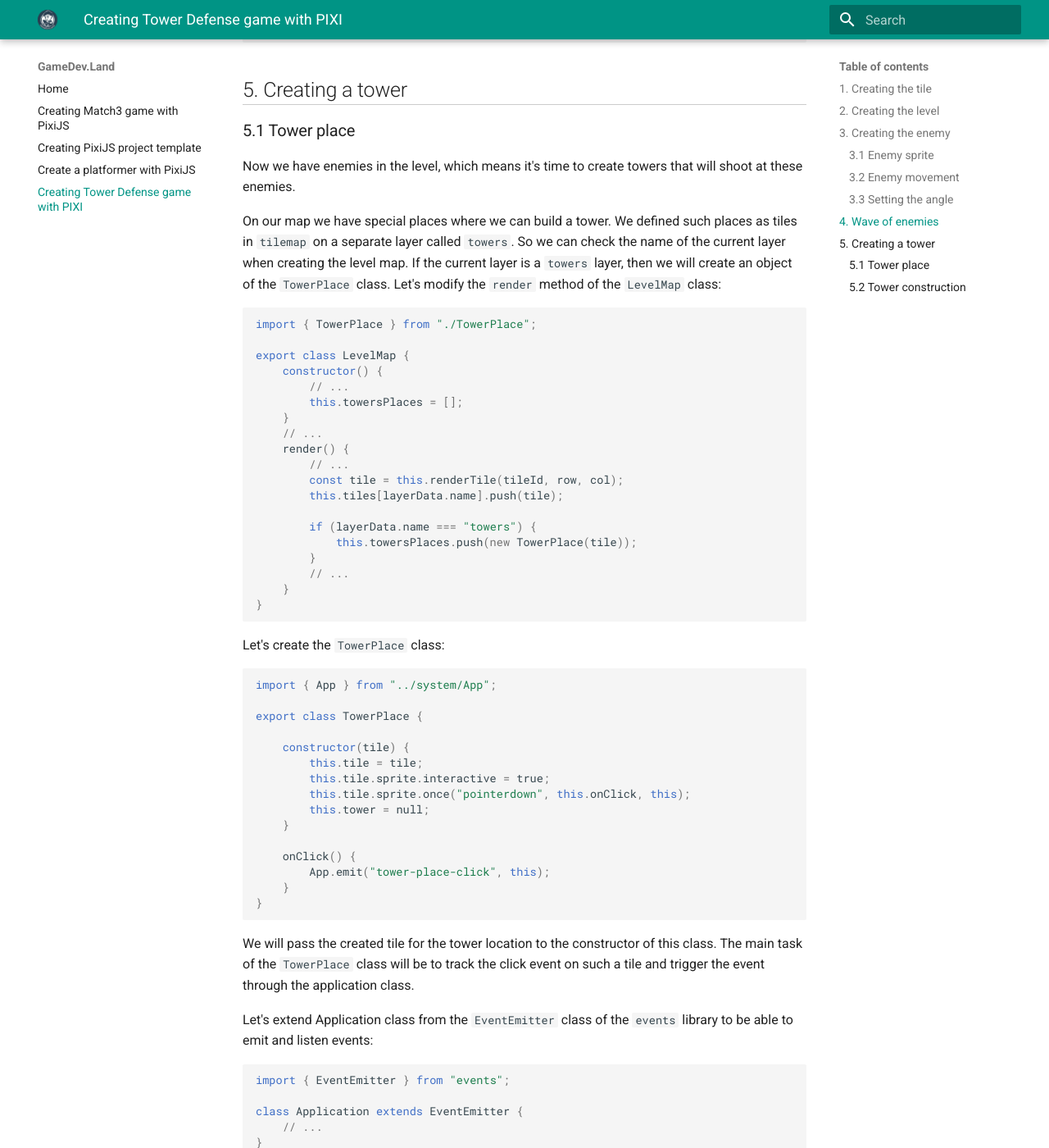
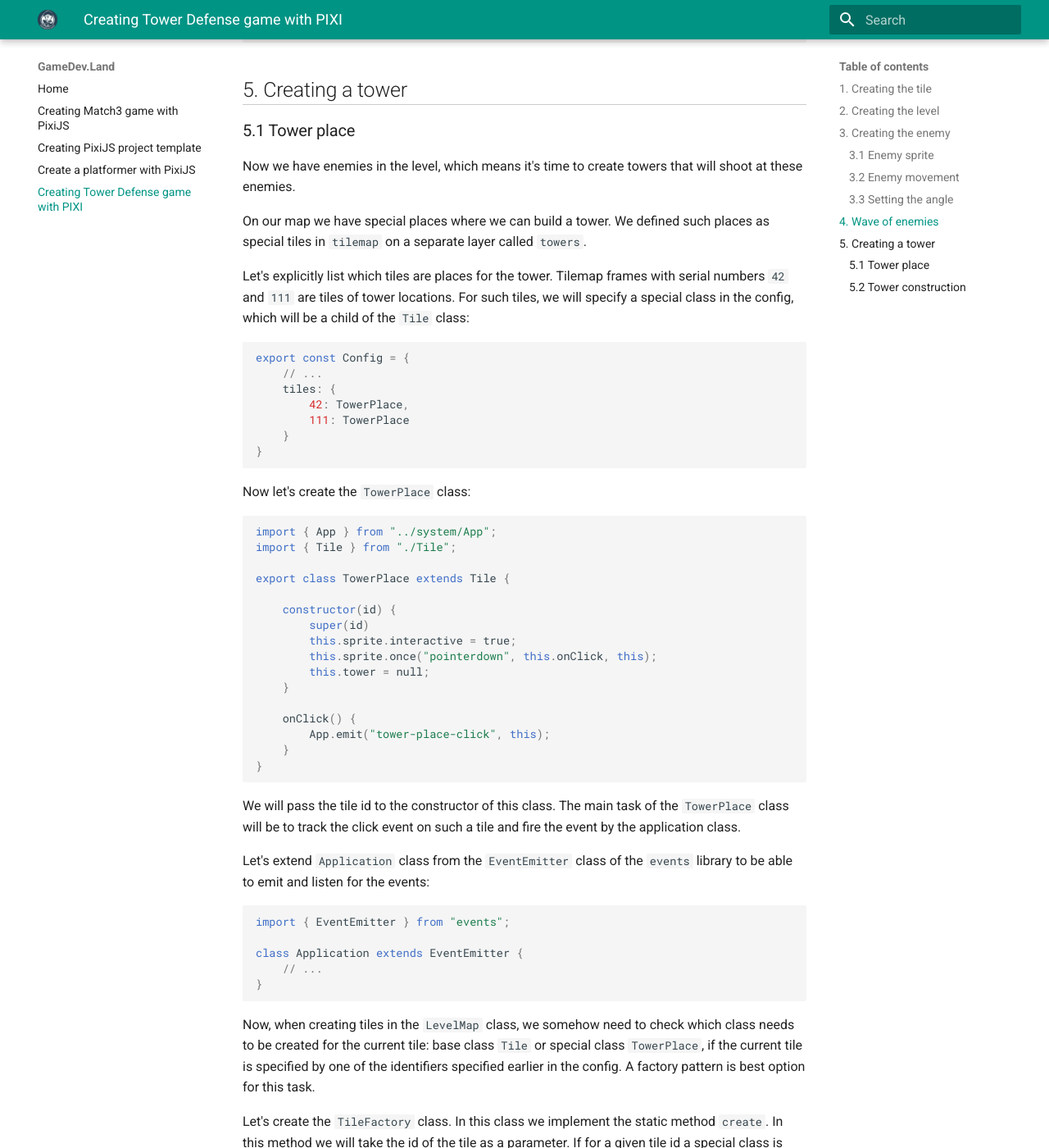
Before and after one commit to bolotnikov/gamedevland, an MkDocs documentation site: the page built from docs/tower-defense.md, in a window 1280 px wide and 1400 px high, scrolled down 12665 px. Shown: the whole window at 82% size. Built offline with MkDocs 1.6.1 and Material for MkDocs 9.7.7, drawn with Linux system fonts in a browser that asks for light colours; emoji names are drawn with the system emoji font; some of the changed text lies outside the part shown.

Commit message:
Update tower-defense.md

````diff
--- a/docs/tower-defense.md
+++ b/docs/tower-defense.md
@@ -600,41 +600,32 @@
 
 Now we have enemies in the level, which means it's time to create towers that will shoot at these enemies.
 
-On our map we have special places where we can build a tower. We defined such places as tiles in `tilemap` on a separate layer called `towers`. So we can check the name of the current layer when creating the level map. If the current layer is a `towers` layer, then we will create an object of the `TowerPlace` class. Let's modify the `render` method of the `LevelMap` class:
+On our map we have special places where we can build a tower. We defined such places as special tiles in `tilemap` on a separate layer called `towers`.
+
+Let's explicitly list which tiles are places for the tower. Tilemap frames with serial numbers `42` and `111` are tiles of tower locations. For such tiles, we will specify a special class in the config, which will be a child of the `Tile` class:
 
 ```javascript
-import { TowerPlace } from "./TowerPlace";
-
-export class LevelMap {
-    constructor() {
-        // ...
-        this.towersPlaces = [];
-    }
+export const Config = {
     // ...
-    render() {
-        // ...
-        const tile = this.renderTile(tileId, row, col);
-        this.tiles[layerData.name].push(tile);
-
-        if (layerData.name === "towers") {
-            this.towersPlaces.push(new TowerPlace(tile));
-        }
-        // ...
+    tiles: {
+        42: TowerPlace,
+        111: TowerPlace
     }
 }
 ```
 
-Let's create the `TowerPlace` class:
+Now let's create the `TowerPlace` class:
 
 ```javascript
 import { App } from "../system/App";
+import { Tile } from "./Tile";
 
-export class TowerPlace {
+export class TowerPlace extends Tile {
 
-    constructor(tile) {
-        this.tile = tile;
-        this.tile.sprite.interactive = true;
-        this.tile.sprite.once("pointerdown", this.onClick, this);
+    constructor(id) {
+        super(id)
+        this.sprite.interactive = true;
+        this.sprite.once("pointerdown", this.onClick, this);
         this.tower = null;
     }
 
@@ -643,14 +634,48 @@
     }
 }
 ```
-We will pass the created tile for the tower location to the constructor of this class. The main task of the `TowerPlace` class will be to track the click event on such a tile and trigger the event through the application class.
+We will pass the tile id to the constructor of this class. The main task of the `TowerPlace` class will be to track the click event on such a tile and fire the event by the application class.
 
-Let's extend Application class from the `EventEmitter` class of the `events` library to be able to emit and listen events:
+
+Let's extend `Application` class from the `EventEmitter` class of the `events` library to be able to emit and listen for the events:
 
 ```javascript
 import { EventEmitter } from "events";
 
 class Application extends EventEmitter {
+    // ...
+}
+```
+
+Now, when creating tiles in the `LevelMap` class, we somehow need to check which class needs to be created for the current tile: base class `Tile` or special class `TowerPlace`, if the current tile is specified by one of the identifiers specified earlier in the config.
+A factory pattern is best option for this task.
+
+Let's create the `TileFactory` class. In this class we implement the static method `create`. In this method we will take the id of the tile as a parameter.
+If for a given tile id a special class is specified in the game config, then we will create an instance of this class. Otherwise, let's create an instance of the base class `Tile`:
+
+```javascript
+import { App } from "../system/App";
+import { Tile } from "./Tile";
+
+export class TileFactory {
+
+    static create(id) {
+        const tileClass = App.config.tiles[id];
+
+        if (tileClass) {
+            return new tileClass(id);
+        }
+
+        return new Tile(id);
+    }
+}
+```
+
+Now let's update the first line of code in the `LevelMap.renderTile` method so that instead of directly creating a base `Tile` class, we use a factory:
+
+```javascript
+renderTile(id, row, col) {
+    const tile = TileFactory.create(id);
     // ...
 }
 ```
````
